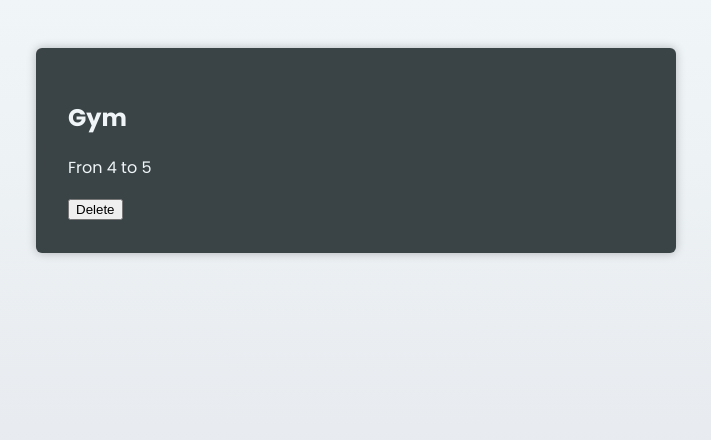
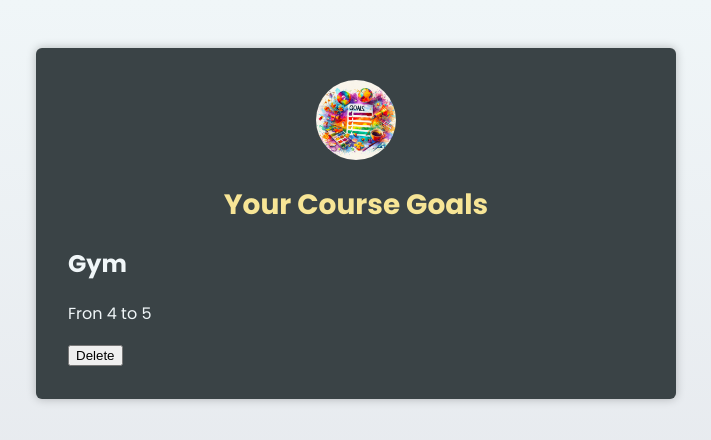
Before and after one commit to sigma390/React-With-Ts, a React (Vite) app in the folder 03 React Essentials/01 Starting Project/: page / in a window 1280 px wide. Shown: the top 440 px of the page, without its empty margins (284-995 px from the left). Built offline with nearby package versions, Linux system fonts and the light colour scheme.

Commit message:
added header component

```diff
--- a/03 React Essentials/01 Starting Project/src/App.tsx
+++ b/03 React Essentials/01 Starting Project/src/App.tsx
@@ -1,9 +1,14 @@
 import { CourseGoal } from "./components/CourseGoal.tsx";
-
+import { Header } from "./components/Header.tsx";
+import goalsImg from './assets/goals.jpg'
 export default function App() {
   return (
     <main>
-      <CourseGoal title="Gym" description="Fron 4 to 5" />
+      <Header image={{src: goalsImg,alt:'this is Image'}}>
+        <h1>Your Course Goals</h1>
+      </Header>
+
+      <CourseGoal title="Gym" description="Fron 4 to 5" children />
 
 
 
--- a/03 React Essentials/01 Starting Project/src/components/CourseGoal.tsx
+++ b/03 React Essentials/01 Starting Project/src/components/CourseGoal.tsx
@@ -1,6 +1,6 @@
 
 
-import React, { type PropsWithChildren, ReactNode } from 'react'
+import React, { type PropsWithChildren, ReactNode, FC } from 'react'
 
 //=======> 1st appproach <===============
 interface CourseGoalProps{
@@ -11,7 +11,7 @@ interface CourseGoalProps{
 // ================> 2n Approach <=================
 // type CourseGoalProps = PropsWithChildren
 
-export const CourseGoal = ({title,description}:CourseGoalProps) => {
+export const CourseGoal:FC<CourseGoalProps> = ({title,description}) => {
   return (
     <article>
         <div>
--- /dev/null
+++ b/03 React Essentials/01 Starting Project/src/components/Header.tsx
@@ -0,0 +1,20 @@
+
+import React, { FC, type ReactNode } from 'react'
+
+interface HeaderProps{
+    image:{
+        src:string;
+        alt:string;
+    }
+    children:ReactNode;
+}
+
+
+export const Header:FC<HeaderProps> = ({image,children}) => {
+  return (
+    <header>
+        <img src={image.src} alt={image.alt} />
+        {children}
+    </header>
+  )
+}
```
